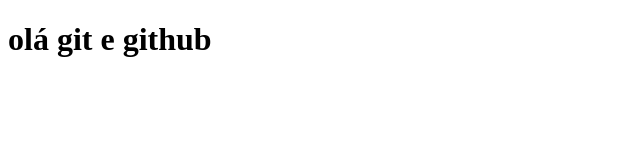
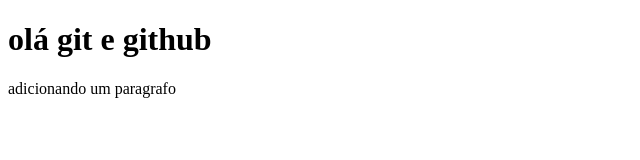
Before and after one commit to LukasAlexandre/Challenge-Front-end-First-Edition, a plain HTML site: page index.html in a window 1280 px wide. Shown: the whole page, without its empty margins (0-640 px from the left). Drawn offline with Linux system fonts and the light colour scheme.

Commit message:
Update index.html

```diff
--- a/index.html
+++ b/index.html
@@ -8,5 +8,6 @@
 </head>
 <body>
     <h1>olá git e github</h1>
+    <p>adicionando um paragrafo</p>
 </body>
 </html>
```
